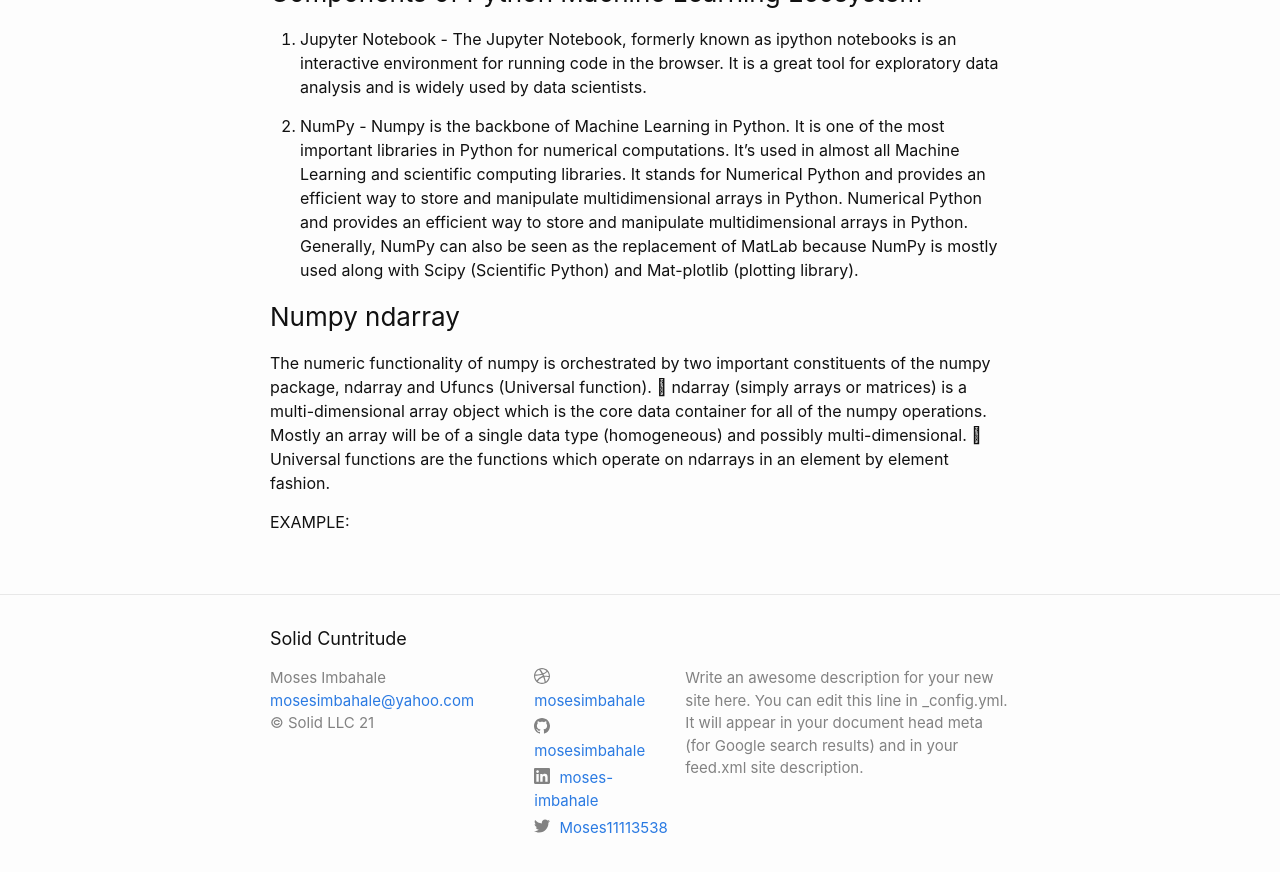
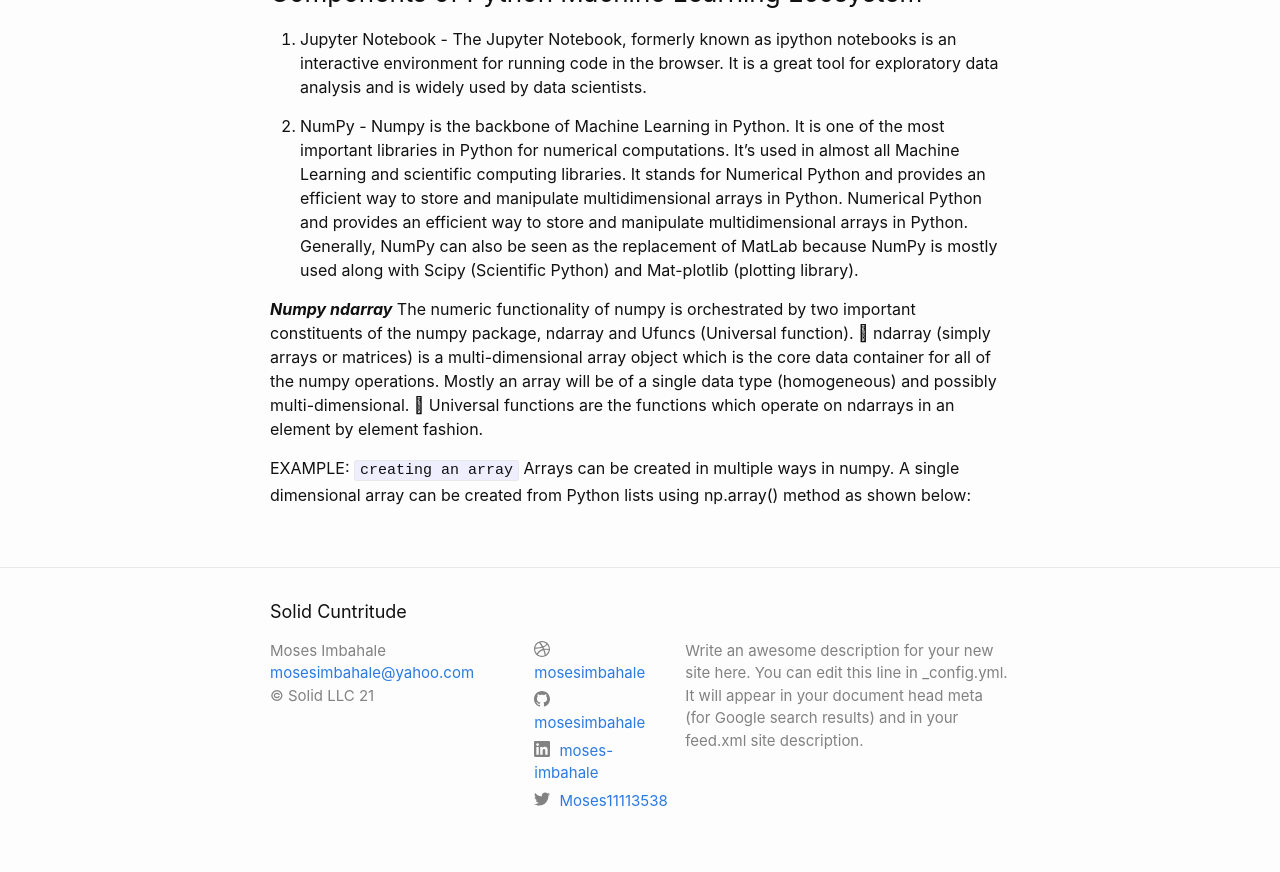
Before and after one commit to mosesimbahale/my-blog, a Jekyll site: the page built from Tech-blog/_posts/2021-12-14-Programming-for-data-science.md, in a window 1280 px wide and 900 px high, scrolled down 1308 px. Shown: the top 872 px of the window. Built offline with Jekyll 4.4.1, drawn with Linux system fonts in a browser that asks for light colours.

Commit message:
Update 2021-12-14-Programming-for-data-science.md

```diff
--- a/Tech-blog/_posts/2021-12-14-Programming-for-data-science.md
+++ b/Tech-blog/_posts/2021-12-14-Programming-for-data-science.md
@@ -41,7 +41,9 @@ The Python machine learning ecosystem is a collection of libraries that enable t
 
 2. NumPy - Numpy is the backbone of Machine Learning in Python. It is one of the most important libraries in Python for numerical computations. It’s used in almost all Machine Learning and scientific computing libraries. It stands for Numerical Python and provides an efficient way to store and manipulate multidimensional arrays in Python. Numerical Python and provides an efficient way to store and manipulate multidimensional arrays in Python. Generally, NumPy can also be seen as the replacement of MatLab because NumPy is mostly used along with Scipy (Scientific Python) and Mat-plotlib (plotting library).
 
-### Numpy ndarray
+***Numpy ndarray***
 The numeric functionality of numpy is orchestrated by two important constituents of the numpy package, ndarray and Ufuncs (Universal function).   ndarray (simply arrays or matrices) is a multi-dimensional array object which is the core data container for all of the numpy operations. Mostly an array will be of a single data type (homogeneous) and possibly multi-dimensional.   Universal functions are the functions which operate on ndarrays in an element by element fashion.
 
 EXAMPLE:
+`creating an array`
+Arrays can be created in multiple ways in numpy. A single dimensional array can be created from Python lists using np.array() method as shown below:
```
